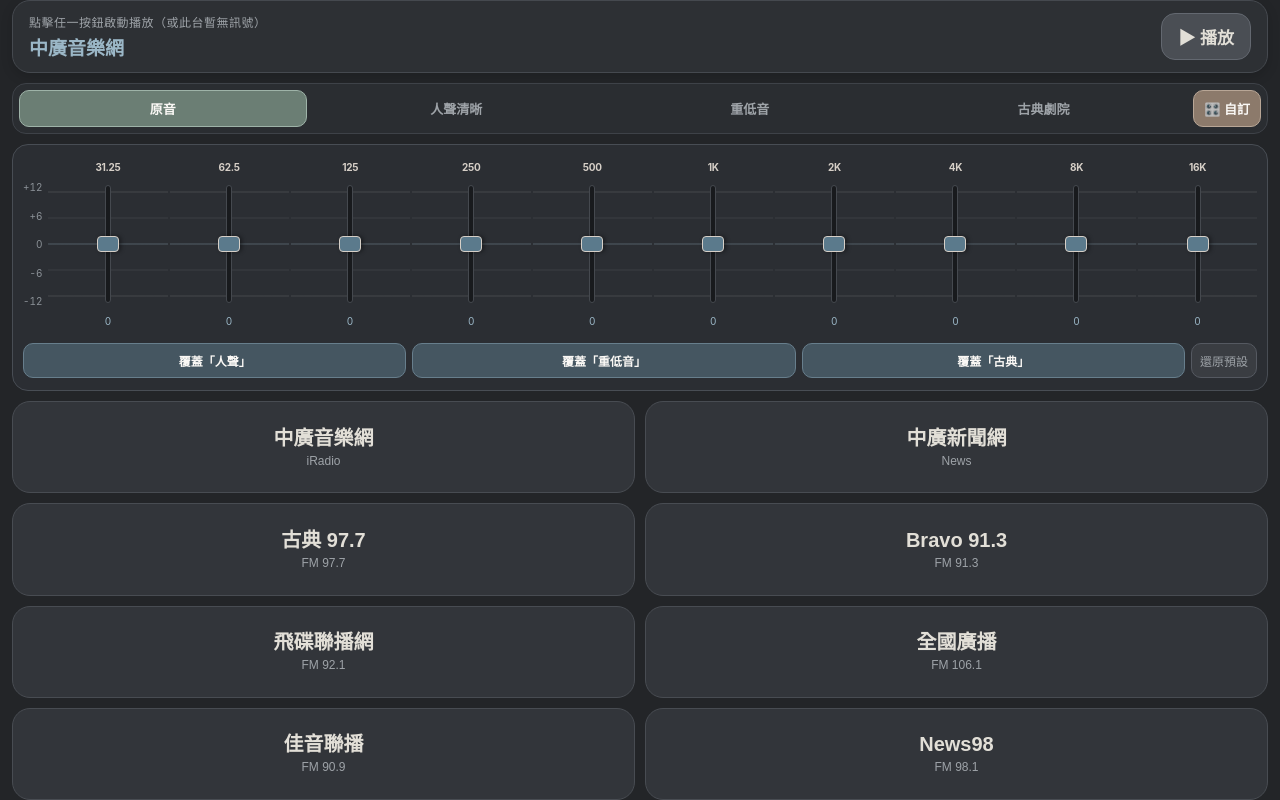
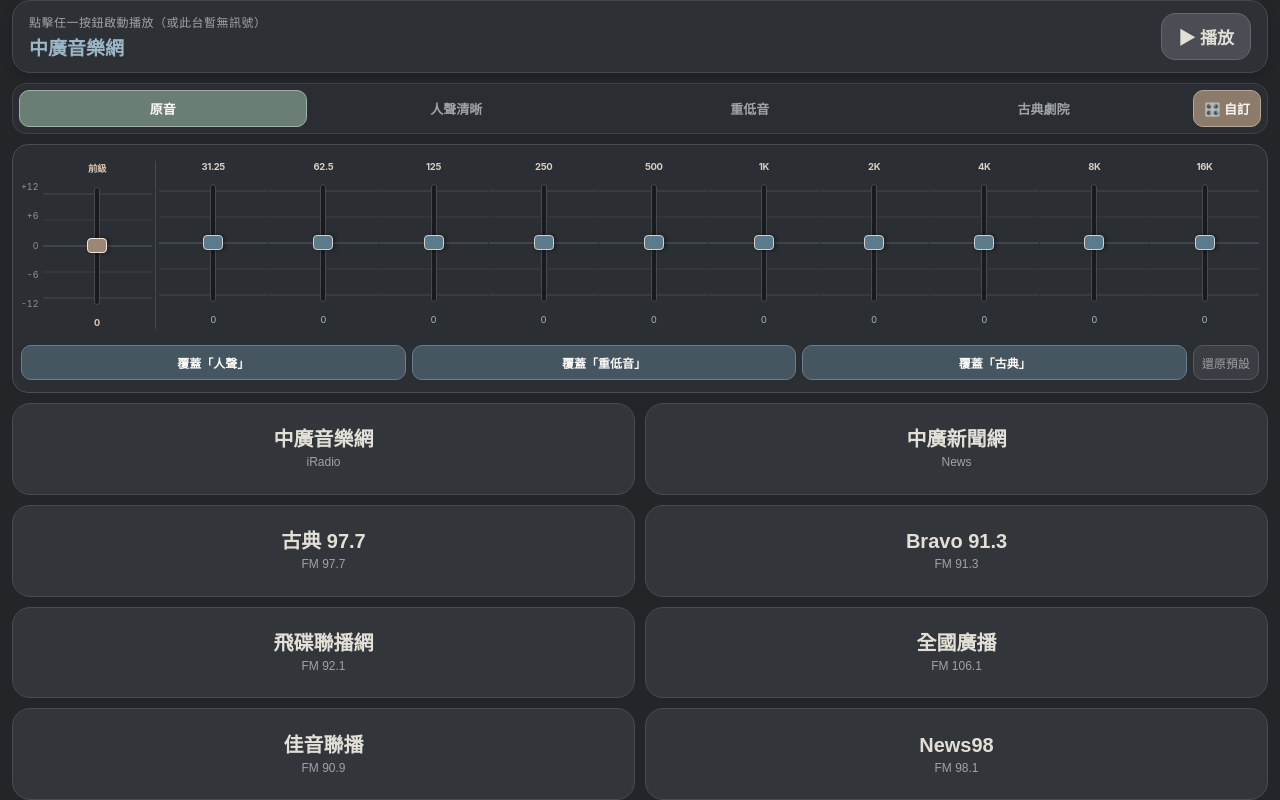
Before and after one commit to waltonlib/webradio, a plain HTML site: page index.html in a window 1280 px wide. Both pictures are taken after a click on the button "🎛️ 自訂". Drawn offline with nearby package versions, Linux system fonts and the light colour scheme; no server answers.

Commit message:
Update index.html

```diff
--- a/index.html
+++ b/index.html
@@ -6,7 +6,6 @@
 <meta name="apple-mobile-web-app-capable" content="yes">
 <meta name="apple-mobile-web-app-status-bar-style" content="black-translucent">
 <title>台灣車用電台</title>
-<!-- 讓筆電版 Chrome 也能播放 .m3u8 電台串流 -->
 <script src="https://cdn.jsdelivr.net/npm/hls.js@latest"></script>
 <style>
   * { box-sizing: border-box; -webkit-tap-highlight-color: transparent; }
@@ -105,7 +104,7 @@
     background: #2B2E33;
     border: 1px solid #484D54;
     border-radius: 16px;
-    padding: 12px 10px;
+    padding: 12px 8px;
   }
   .eq-panel.show { display: flex; }
 
@@ -113,15 +112,15 @@
     display: flex;
     align-items: stretch;
     justify-content: space-between;
-    gap: 2px;
+    gap: 1px;
     padding: 4px 0;
   }
   .db-scale {
     display: flex;
     flex-direction: column;
     justify-content: space-between;
-    padding: 20px 4px 20px 0;
-    font-size: 10px;
+    padding: 20px 3px 20px 0;
+    font-size: 9px;
     color: #8C9298;
     font-variant-numeric: tabular-nums;
     text-align: right;
@@ -135,14 +134,28 @@
     gap: 6px;
     min-width: 0;
   }
+  /* 前級增益專屬視覺區隔 */
+  .band-col.preamp-col {
+    border-right: 1px solid #45494F;
+    padding-right: 3px;
+    margin-right: 2px;
+  }
+  .band-col.preamp-col .band-freq {
+    color: #D9C3B0;
+  }
+  .band-col.preamp-col .band-val {
+    color: #E6C7AD;
+    font-weight: 700;
+  }
   .band-freq {
-    font-size: 10px;
+    font-size: 9.5px;
     font-weight: 700;
     color: #D6CFC7;
-    letter-spacing: -0.3px;
+    letter-spacing: -0.4px;
+    white-space: nowrap;
   }
   .band-val {
-    font-size: 10px;
+    font-size: 9.5px;
     font-variant-numeric: tabular-nums;
     color: #9BB7C7;
     height: 12px;
@@ -168,7 +181,7 @@
     -webkit-appearance: none;
     appearance: none;
     width: 118px;
-    height: 24px;
+    height: 22px;
     background: transparent;
     transform: rotate(-90deg);
     margin: 0;
@@ -184,13 +197,18 @@
   input[type=range].v-slider::-webkit-slider-thumb {
     -webkit-appearance: none;
     appearance: none;
-    width: 16px;
-    height: 22px;
+    width: 15px;
+    height: 20px;
     border-radius: 4px;
     background: #5B7A8C;
     border: 1.5px solid #D6CFC7;
-    margin-top: -9px;
+    margin-top: -8px;
     box-shadow: 0 2px 4px rgba(0,0,0,0.4);
+  }
+  /* 前級增益推桿帽配色（莫蘭迪暖奶茶棕） */
+  input[type=range].v-slider.preamp-slider::-webkit-slider-thumb {
+    background: #9C8675;
+    border-color: #EFE5DC;
   }
   input[type=range].v-slider:active::-webkit-slider-thumb {
     background: #7D9B8C;
@@ -276,7 +294,7 @@
     <button class="eq-tune-toggle" id="tuneToggleBtn" onclick="toggleEQPanel()">🎛️ 自訂</button>
   </div>
 
-  <!-- 10段垂直推桿 EQ 面板 -->
+  <!-- 前級增益 + 10段垂直推桿 EQ 面板 -->
   <div class="eq-panel" id="eqPanel">
     <div class="graphic-eq-container" id="graphicEqContainer">
       <div class="db-scale">
@@ -286,6 +304,15 @@
         <span>-6</span>
         <span>-12</span>
       </div>
+      <!-- 前級增益推桿 (Preamp) -->
+      <div class="band-col preamp-col">
+        <span class="band-freq">前級</span>
+        <div class="v-slider-wrap">
+          <input type="range" class="v-slider preamp-slider" id="preampSlider" min="-12" max="12" step="1" value="0" oninput="onPreampChange()">
+        </div>
+        <span class="band-val" id="preampVal">0</span>
+      </div>
+      <!-- 10 個頻段推桿由 JS 動態接續生成 -->
     </div>
     <div class="save-row">
       <button class="save-target-btn" onclick="overwritePreset('voice')">覆蓋「人聲」</button>
@@ -297,7 +324,6 @@
 
   <div class="btn-grid" id="btnContainer"></div>
 
-  <!-- 雙播放器分離：playerEQ 專責 CORS+EQ 處理；playerDirect 專責不支援 CORS 的直通播放 -->
   <audio id="playerEQ" preload="none" playsinline crossorigin="anonymous"></audio>
   <audio id="playerDirect" preload="none" playsinline></audio>
 
@@ -334,6 +360,8 @@
   };
 
   let eqPresets = JSON.parse(localStorage.getItem('customRadioEQ10Presets')) || JSON.parse(JSON.stringify(defaultPresets));
+  let currentPreampDb = parseInt(localStorage.getItem('lastRadioPreampDb'), 10);
+  if (isNaN(currentPreampDb)) currentPreampDb = 0;
 
   const playerEQ = document.getElementById('playerEQ');
   const playerDirect = document.getElementById('playerDirect');
@@ -351,9 +379,11 @@
   let currentEQ = localStorage.getItem('lastRadioEQ') || 'flat';
 
   let audioCtx = null;
+  let preampNode = null;
   let filterNodes = [];
+  let limiterNode = null;
 
-  // 建立 10 根垂直推桿 UI
+  // 建立 10 根頻段垂直推桿 UI
   eqBands.forEach((band, i) => {
     const col = document.createElement('div');
     col.className = 'band-col';
@@ -367,13 +397,23 @@
     eqContainer.appendChild(col);
   });
 
-  // 僅針對 playerEQ 初始化 Web Audio 10段濾波器
+  // dB 轉線性增益倍率公式：10^(dB / 20)
+  function dbToLinearGain(db) {
+    return Math.pow(10, db / 20);
+  }
+
+  // 初始化 Web Audio 音訊鏈：Source -> Preamp -> 10-Band EQ -> Limiter -> Output
   function initAudioEQ() {
     if (!audioCtx) {
       const AudioContext = window.AudioContext || window.webkitAudioContext;
       audioCtx = new AudioContext();
       const source = audioCtx.createMediaElementSource(playerEQ);
 
+      // 1. 前級增益節點
+      preampNode = audioCtx.createGain();
+      preampNode.gain.value = dbToLinearGain(currentPreampDb);
+
+      // 2. 10段等化器節點
       filterNodes = eqBands.map(band => {
         const filter = audioCtx.createBiquadFilter();
         filter.type = band.type;
@@ -382,19 +422,53 @@
         return filter;
       });
 
-      source.connect(filterNodes[0]);
+      // 3. 防破音限制器（避免前級放大後爆音）
+      limiterNode = audioCtx.createDynamicsCompressor();
+      limiterNode.threshold.value = -1.5;
+      limiterNode.knee.value = 6;
+      limiterNode.ratio.value = 12;
+      limiterNode.attack.value = 0.003;
+      limiterNode.release.value = 0.15;
+
+      // 串接完整音訊鏈
+      source.connect(preampNode);
+      preampNode.connect(filterNodes[0]);
       for (let i = 0; i < filterNodes.length - 1; i++) {
         filterNodes[i].connect(filterNodes[i + 1]);
       }
-      filterNodes[filterNodes.length - 1].connect(audioCtx.destination);
+      filterNodes[filterNodes.length - 1].connect(limiterNode);
+      limiterNode.connect(audioCtx.destination);
     }
 
     if (audioCtx.state === 'suspended') {
       audioCtx.resume();
     }
 
+    preampNode.gain.value = dbToLinearGain(currentPreampDb);
     const gains = getCurrentSliderGains();
     filterNodes.forEach((f, i) => { f.gain.value = gains[i]; });
+  }
+
+  // 前級增益推桿變更
+  function onPreampChange() {
+    currentPreampDb = parseInt(document.getElementById('preampSlider').value, 10);
+    localStorage.setItem('lastRadioPreampDb', currentPreampDb);
+    syncPreampUI(currentPreampDb);
+
+    if (preampNode) {
+      preampNode.gain.value = dbToLinearGain(currentPreampDb);
+    }
+    if (audioCtx && audioCtx.state === 'suspended') {
+      audioCtx.resume();
+    }
+    updateStatusEQText();
+  }
+
+  function syncPreampUI(db) {
+    const slider = document.getElementById('preampSlider');
+    const valText = document.getElementById('preampVal');
+    if (slider) slider.value = db;
+    if (valText) valText.innerText = (db > 0 ? '+' : '') + db;
   }
 
   function applyEQGains(presetKey) {
@@ -431,7 +505,6 @@
     updateStatusEQText();
   }
 
-  // 拉動滑桿時絕不觸發 playerDirect 的 Web Audio 綁定，避免 Chrome 靜音
   function onSliderChange() {
     const gains = getCurrentSliderGains();
     syncSlidersUI(gains);
@@ -458,8 +531,13 @@
   function resetDefaultPresets() {
     eqPresets = JSON.parse(JSON.stringify(defaultPresets));
     localStorage.removeItem('customRadioEQ10Presets');
+    currentPreampDb = 0;
+    localStorage.removeItem('lastRadioPreampDb');
+    syncPreampUI(0);
+    if (preampNode) preampNode.gain.value = 1;
+
     setEQ(currentEQ === 'custom' ? 'flat' : currentEQ);
-    statusSub.innerText = '🔄 已還原預設 10 段曲線';
+    statusSub.innerText = '🔄 已還原預設 EQ 與前級歸零';
   }
 
   function toggleEQPanel() {
@@ -476,7 +554,8 @@
       statusSub.innerText = `直通原音 (此電台不支援EQ) • ${ch.sub}`;
     } else {
       const eqLabel = currentEQ === 'custom' ? '自訂10段' : (eqPresets[currentEQ]?.label || '原音');
-      statusSub.innerText = `EQ:${eqLabel} • ${ch.sub}`;
+      const preampStr = currentPreampDb !== 0 ? ` | 前級${currentPreampDb > 0 ? '+' : ''}${currentPreampDb}dB` : '';
+      statusSub.innerText = `EQ:${eqLabel}${preampStr} • ${ch.sub}`;
     }
   }
 
@@ -495,7 +574,6 @@
     }
   }
 
-  // 載入串流至指定播放器（自動判斷是否需用 hls.js 支援 Chrome）
   function attachAndPlay(targetPlayer, url, onSuccess, onFail) {
     const isM3u8 = url.includes('.m3u8') || url.includes('sonnykuo.appspot.com');
 
@@ -543,7 +621,6 @@
     stopAllPlayers();
     updateUI(idx, false, '連線緩衝中...');
 
-    // 1. 優先嘗試用 playerEQ（帶 CORS 與 10 段 EQ）播放
     if (isUserClick) initAudioEQ();
 
     attachAndPlay(
@@ -558,7 +635,6 @@
         setupMediaSession(ch);
       },
       () => {
-        // 2. 若該電台不支援 CORS，自動切換至獨立的 playerDirect 播放，避免靜音
         if (hlsInstance) { hlsInstance.destroy(); hlsInstance = null; }
         attachAndPlay(
           playerDirect,
@@ -629,6 +705,7 @@
   }
 
   window.addEventListener('load', () => {
+    syncPreampUI(currentPreampDb);
     setEQ(currentEQ === 'custom' ? 'flat' : currentEQ);
     const savedIdx = parseInt(localStorage.getItem('lastRadioIndex'), 10);
     currentIndex = (!isNaN(savedIdx) && savedIdx >= 0 && savedIdx < channels.length) ? savedIdx : 0;
```
